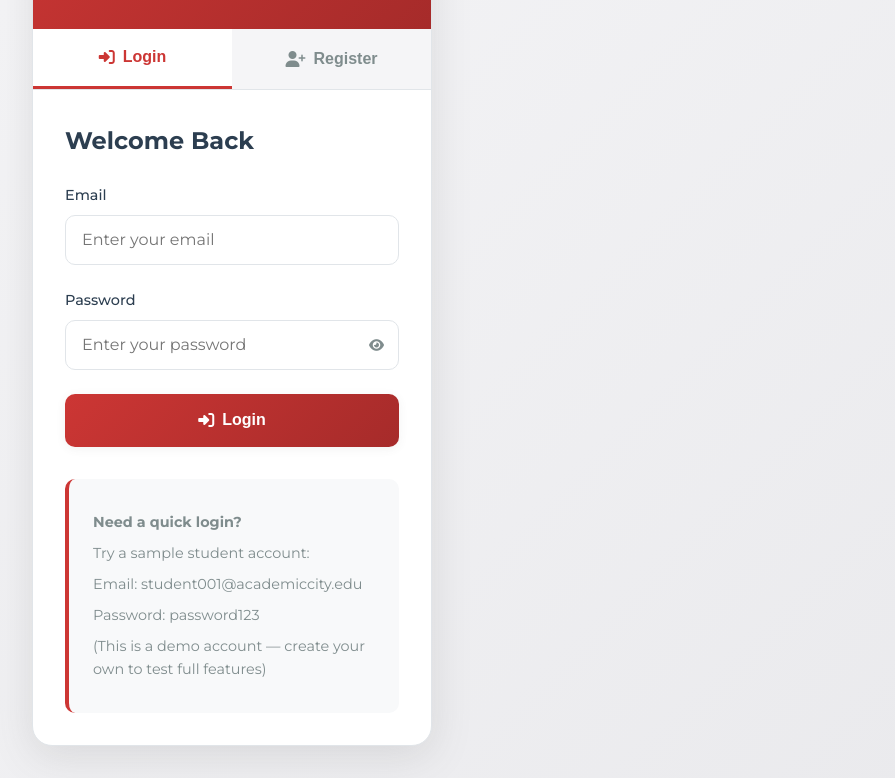
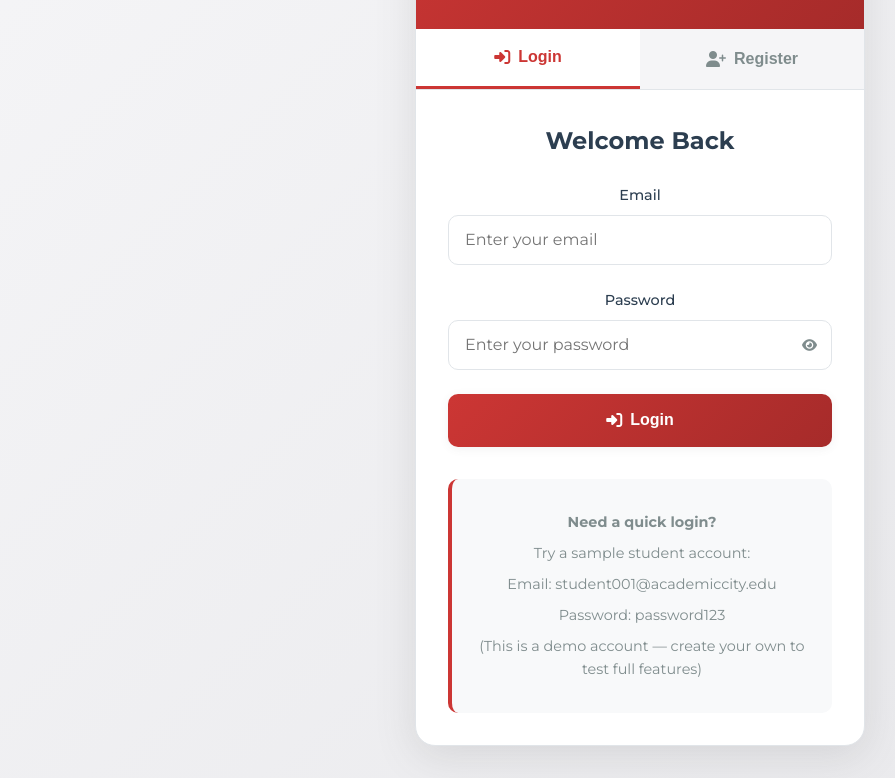
Before and after one commit to Benjaminax/camous-taskboard-system, a plain HTML site: page frontend/index.html in a window 1280 px wide. Shown: the part 170-948 px from the top of the page, without its empty margins (0-895 px from the left). Drawn offline with Linux system fonts and the light colour scheme.

Commit message:
Center the sign in and sign up forms by adding text-align center and increasing container width

```diff
--- a/frontend/style.css
+++ b/frontend/style.css
@@ -47,9 +47,10 @@ body {
     border-radius: 20px;
     box-shadow: var(--shadow-lg);
     width: 100%;
-    max-width: 400px;
+    max-width: 450px;
     overflow: hidden;
     border: 1px solid var(--border-color);
+    margin: 0 auto;
 }
 
 .auth-header {
@@ -118,6 +119,7 @@ body {
 
 .auth-forms {
     padding: 2rem;
+    text-align: center;
 }
 
 .auth-form {
```
